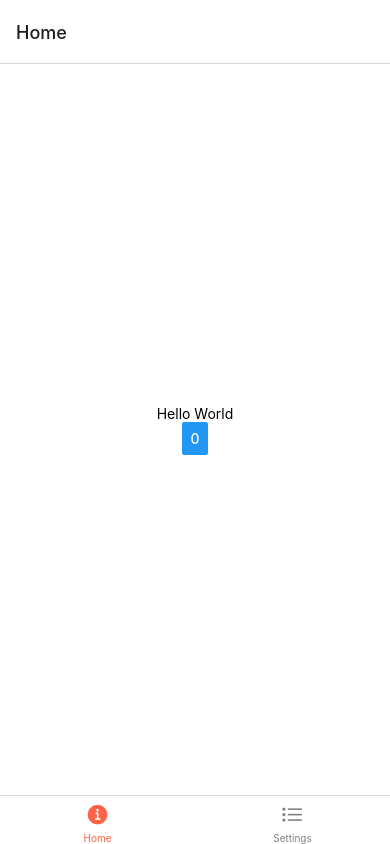
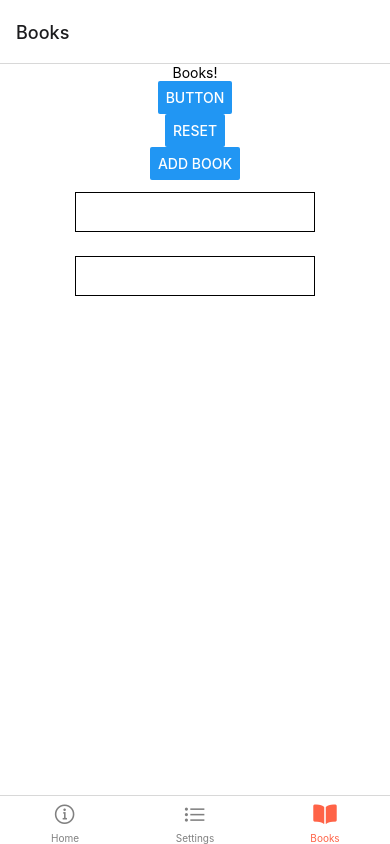
Before and after one commit to NathanMoes/LearningReactNative, a React Native app: screen /Books in a window 390 px wide. Built offline with nearby package versions, Linux system fonts and the light colour scheme.

Commit message:
reset function and add for books

```diff
--- a/App.js
+++ b/App.js
@@ -7,14 +7,8 @@ import * as React from "react";
 import { createBottomTabNavigator } from "@react-navigation/bottom-tabs";
 import Ionicons from "react-native-vector-icons/Ionicons";
 import HomeScreen from "./pages/HomePage";
-
-function SettingsScreen() {
-  return (
-    <View style={{ flex: 1, justifyContent: "center", alignItems: "center" }}>
-      <Text>Settings!</Text>
-    </View>
-  );
-}
+import SettingsScreen from "./pages/SettingsScreen";
+import Books from "./pages/Books";
 
 const Tab = createBottomTabNavigator();
 
@@ -40,6 +34,8 @@ export default function App() {
                 : "ios-information-circle-outline";
             } else if (route.name === "Settings") {
               iconName = focused ? "ios-list" : "ios-list-outline";
+            } else if (route.name === "Books") {
+              iconName = focused ? "ios-book" : "ios-book-outline";
             }
 
             // You can return any component that you like here!
@@ -49,8 +45,9 @@ export default function App() {
           tabBarInactiveTintColor: "gray",
         })}
       >
-        <Tab.Screen name="Home" component={HomeScreen} options={{}} />
+        <Tab.Screen name="Home" component={HomeScreen} />
         <Tab.Screen name="Settings" component={SettingsScreen} />
+        <Tab.Screen name="Books" component={Books} />
       </Tab.Navigator>
     </NavigationContainer>
   );
--- /dev/null
+++ b/pages/Books.js
@@ -0,0 +1,87 @@
+import {
+  Text,
+  View,
+  StyleSheet,
+  Button,
+  FlatList,
+  TextInput,
+} from "react-native";
+import * as React from "react";
+
+const Books = () => {
+  const [books, setBooks] = React.useState([]);
+  const [bookTitle, setBookTitle] = React.useState("");
+  const [bookPages, setBookPages] = React.useState("");
+
+  const resetButtonHandler = () => {
+    setBooks([]);
+  };
+
+  const booksButtonHandler = () => {
+    setBooks((prev) => {
+      return [
+        ...prev,
+        {
+          title:
+            "The chronicles of Narnia, the lion the witch and the wardrobe",
+          pages: "a lot",
+        },
+      ];
+    });
+  };
+
+  const addBookHandler = () => {
+    setBooks((prev) => {
+      return [...prev, { title: bookTitle, pages: bookPages }];
+    });
+  };
+
+  return (
+    <View style={styles.container}>
+      <Text>Books!</Text>
+      <Button title="button" onPress={booksButtonHandler}></Button>
+      <Button title="reset" onPress={resetButtonHandler}></Button>
+      <Button title="add book" onPress={addBookHandler}></Button>
+      <TextInput
+        style={styles.input}
+        onChangeText={(newText) => setBookTitle(newText)}
+        value={bookTitle}
+      ></TextInput>
+      <TextInput
+        style={styles.input}
+        onChangeText={(newText) => setBookPages(newText)}
+        value={bookPages}
+      ></TextInput>
+
+      <FlatList
+        data={books}
+        renderItem={({ item }) => (
+          <Text style={styles.books}>{item.title}</Text>
+        )}
+      />
+    </View>
+  );
+};
+
+const styles = StyleSheet.create({
+  container: {
+    flex: 1,
+    backgroundColor: "#fff",
+    alignItems: "center",
+    justifyContent: "center",
+  },
+  input: {
+    height: 40,
+    margin: 12,
+    borderWidth: 1,
+    padding: 10,
+  },
+  books: {
+    minHeight: 30,
+    minWidth: 30,
+    margin: 10,
+    padding: 10,
+  },
+});
+
+export default Books;
--- /dev/null
+++ b/pages/SettingsScreen.js
@@ -0,0 +1,10 @@
+import { Text, View } from "react-native";
+import * as React from "react";
+
+export default function SettingsScreen() {
+  return (
+    <View style={{ flex: 1, justifyContent: "center", alignItems: "center" }}>
+      <Text>Welcome to settings</Text>
+    </View>
+  );
+}
```
